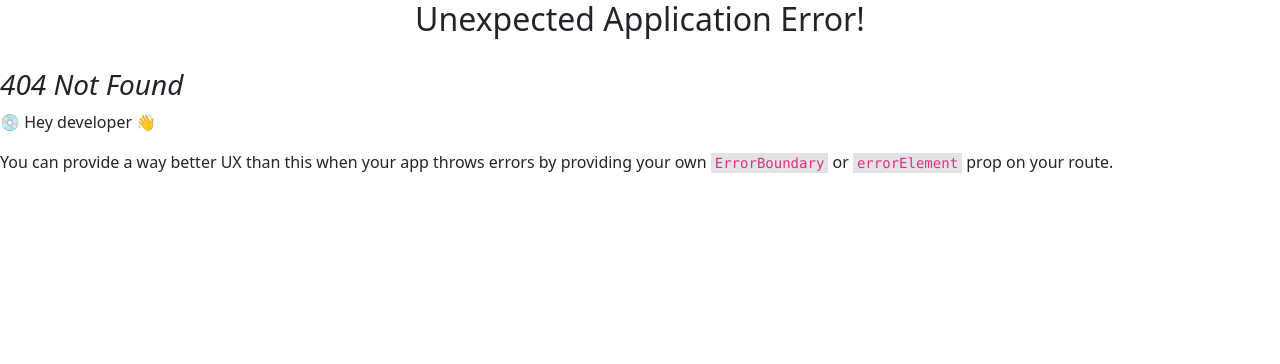
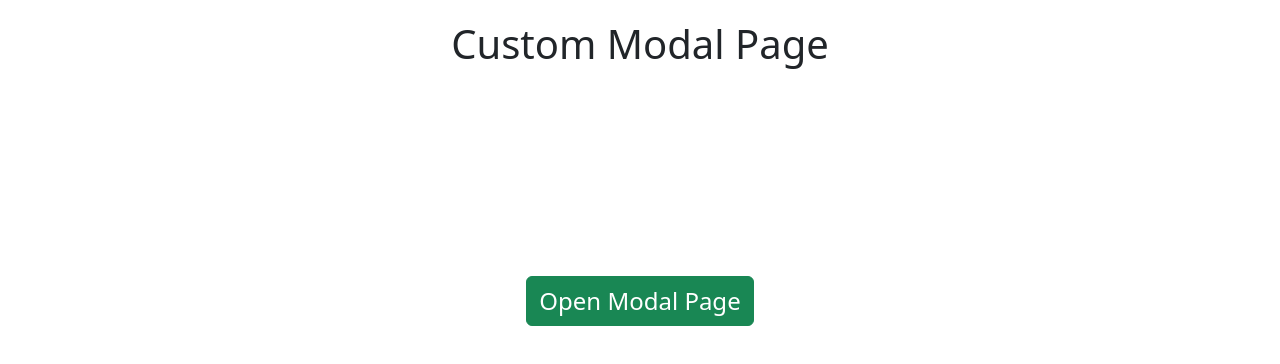
Before and after one commit to Rishivarma99/React-js_Projects_fcc, a React (Vite) app: page /modalpage in a window 1280 px wide. Before the commit this address had no page. Shown: the top 364 px of the page. Built offline with nearby package versions, Linux system fonts and the light colour scheme.

Commit message:
07-june-Built-Modal-page-app
created a modal page

```diff
--- a/src/components/10_tabs/Tabs.jsx
+++ b/src/components/10_tabs/Tabs.jsx
@@ -31,21 +31,8 @@ const Tabs = ({ tabsArray }) => {
         </div>
 
         <div className="tabs-diplay-container">
-          {tabsArray.map((tab, index) => {
-            return (
-              <div
-                className={`tabs-content ${
-                  currentTabIndex === index ? "" : "hide"
-                } `}
-                key={index}
-              >
-                {/* the content of tab {index + 1}
-                {index === 0 && <Content1></Content1>}
-                //for a new content */}
-                {tab.content}
-              </div>
-            );
-          })}
+          {/* no need to use map just apply logical statments according to use state  */}
+          {tabsArray[currentTabIndex] && tabsArray[currentTabIndex].content}
         </div>
       </div>
     </>
--- /dev/null
+++ b/src/components/11_custom_modal_page/ModalPage.jsx
@@ -0,0 +1,35 @@
+// Todo :  Its best if we pass the modal page data as the props to create multiple modal pages with id
+
+import { useState } from "react";
+import Modal1 from "./Modal_1";
+
+const ModalPage = () => {
+  const [openModalPage, setModalPage] = useState(false);
+
+  const handleModalPage = () => {
+    setModalPage(false);
+  };
+
+  return (
+    <>
+      <div className="modalpage-main">
+        {!openModalPage ? (
+          <center>
+            <h1>Custom Modal Page</h1>
+            <button
+              type="button"
+              className="btn btn-success modalpage-button"
+              onClick={() => setModalPage(true)}
+            >
+              Open Modal Page
+            </button>
+          </center>
+        ) : (
+          <Modal1 handleModalPage={handleModalPage}></Modal1>
+        )}
+      </div>
+    </>
+  );
+};
+
+export default ModalPage;
--- /dev/null
+++ b/src/components/11_custom_modal_page/Modal_1.jsx
@@ -0,0 +1,20 @@
+import "./style.css";
+import { MdCancel } from "react-icons/md";
+const Modal1 = ({ handleModalPage }) => {
+  return (
+    <>
+      <div className="modal1-main">
+        <div className="modal1-container">
+          <div className="modal1-header">
+            Customised header
+            <MdCancel className="modal1-icon" onClick={handleModalPage} />
+          </div>
+          <div className="modal1-body">Customised Body</div>
+          <div className="modal1-footer">Customised Footer</div>
+        </div>
+      </div>
+    </>
+  );
+};
+
+export default Modal1;
--- /dev/null
+++ b/src/components/11_custom_modal_page/style.css
@@ -0,0 +1,84 @@
+
+.modalpage-main{
+  width: 100vw;
+  height: 100vh;
+  /* display: flex;
+  justify-content: center;
+  align-items: center; */
+}
+
+.modalpage-button{
+  margin-top: 200px;
+  font-size: 1.5rem;
+}
+
+
+
+
+.modal1-main{
+display: flex;
+justify-content: center;
+align-items: center;
+width: 100vw;
+height: 100vh;
+background: #57A6A1 ;
+
+}
+
+.modal1-container{
+   width: 600px;
+   height: 300px;
+   background-color: #344C64;
+   border: 1px solid black;
+   color: #344C64;
+   font-weight: 500;
+   font-size: 2em;
+}
+.modal1-header{
+ height: 30%;
+ background-color: #FFEAE3;
+ display: flex;
+justify-content: center;
+align-items: center;
+font-size: 1em;
+position: relative;
+}
+.modal1-body{
+height: 50%;
+background-color: white;
+display: flex;
+justify-content: center;
+align-items: center;
+font-size: 0.8em;
+
+}
+.modal1-footer{
+height: 20%;
+background-color: #577B8D;
+display: flex;
+justify-content: center;
+align-items: center;
+font-size: 0.7em;
+
+}
+
+.modal1-icon{
+   font-size: 2em;
+   position: absolute;
+   right: 1rem;
+}
+
+.modal1-icon:hover{
+
+  color:#577B8D;
+}
+
+
+@media (max-width:600px){
+  .modal1-container{
+    width: 95%;
+    height: 300px;
+
+    font-size: 1.4em;
+ }
+}
--- a/src/main.jsx
+++ b/src/main.jsx
@@ -13,7 +13,7 @@ import LightDark from "./components/8_light_dark_mode/LightDark.jsx";
 import ScrollBar from "./components/9_scroll_bar/ScrollBar.jsx";
 
 import TabsTest from "./components/10_tabs/TabsTest.jsx";
-
+import ModalPage from "./components/11_custom_modal_page/ModalPage.jsx";
 const router = createBrowserRouter([
   {
     path: "/",
@@ -66,6 +66,10 @@ const router = createBrowserRouter([
     path: "/tabs",
     element: <TabsTest></TabsTest>,
   },
+  {
+    path: "/modalpage",
+    element: <ModalPage></ModalPage>,
+  },
 ]);
 
 ReactDOM.createRoot(document.getElementById("root")).render(
--- a/src/store/ProjectData.jsx
+++ b/src/store/ProjectData.jsx
@@ -109,5 +109,16 @@ const ProjectData = [
     Link: "/tabs",
     ImageSrc: "./tabs.png",
   },
+  {
+    Id: "11",
+    Name: "Modal Page",
+    Description:
+      "This is a basiccolor generator app that generates hex or rgb colors",
+    Languages: ["Html", "Css", "Javascript", "React js"],
+    Frameworks: "Bootstrap",
+    Concepts: "routing",
+    Link: "/modalpage",
+    ImageSrc: "./tabs.png",
+  },
 ];
 export default ProjectData;
```
